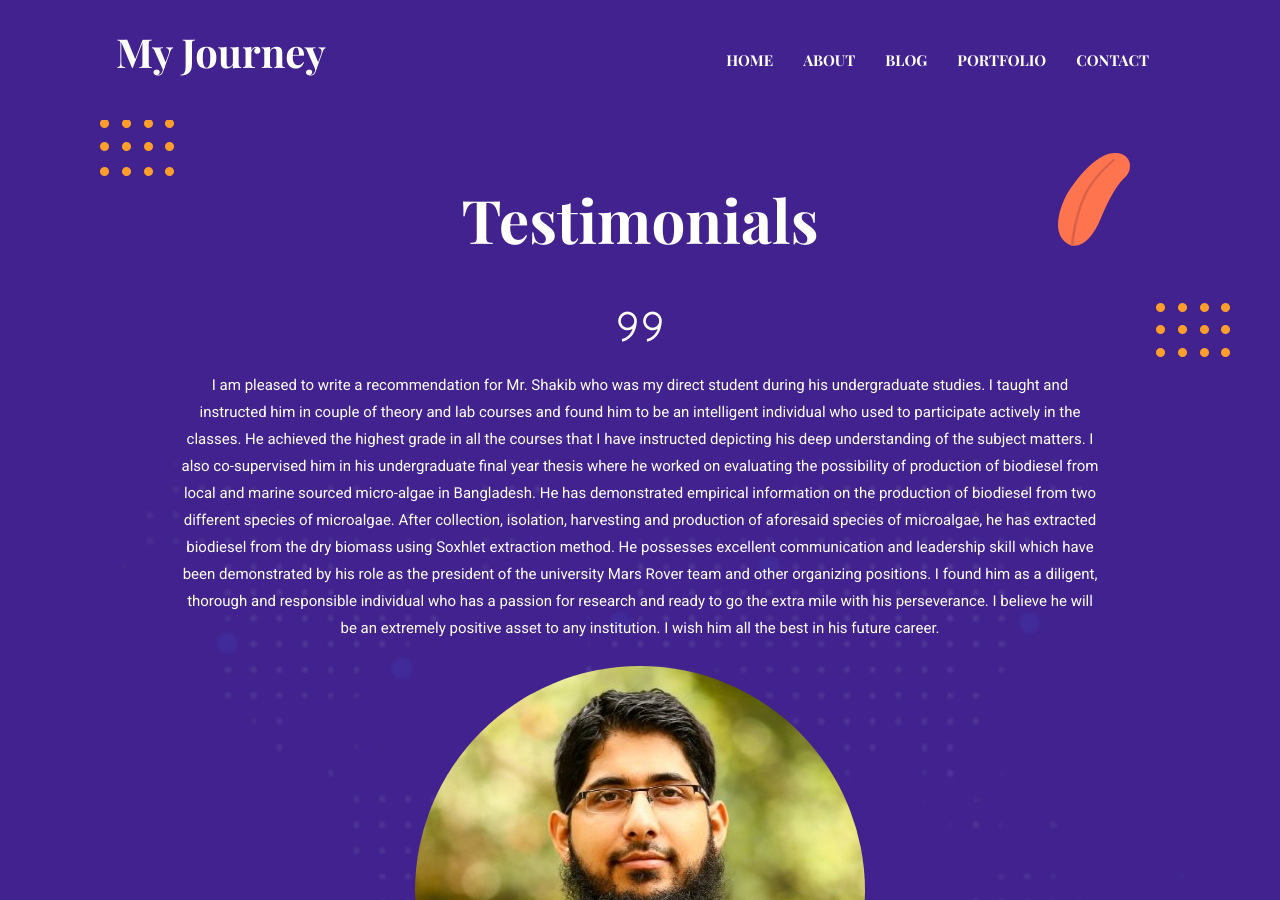
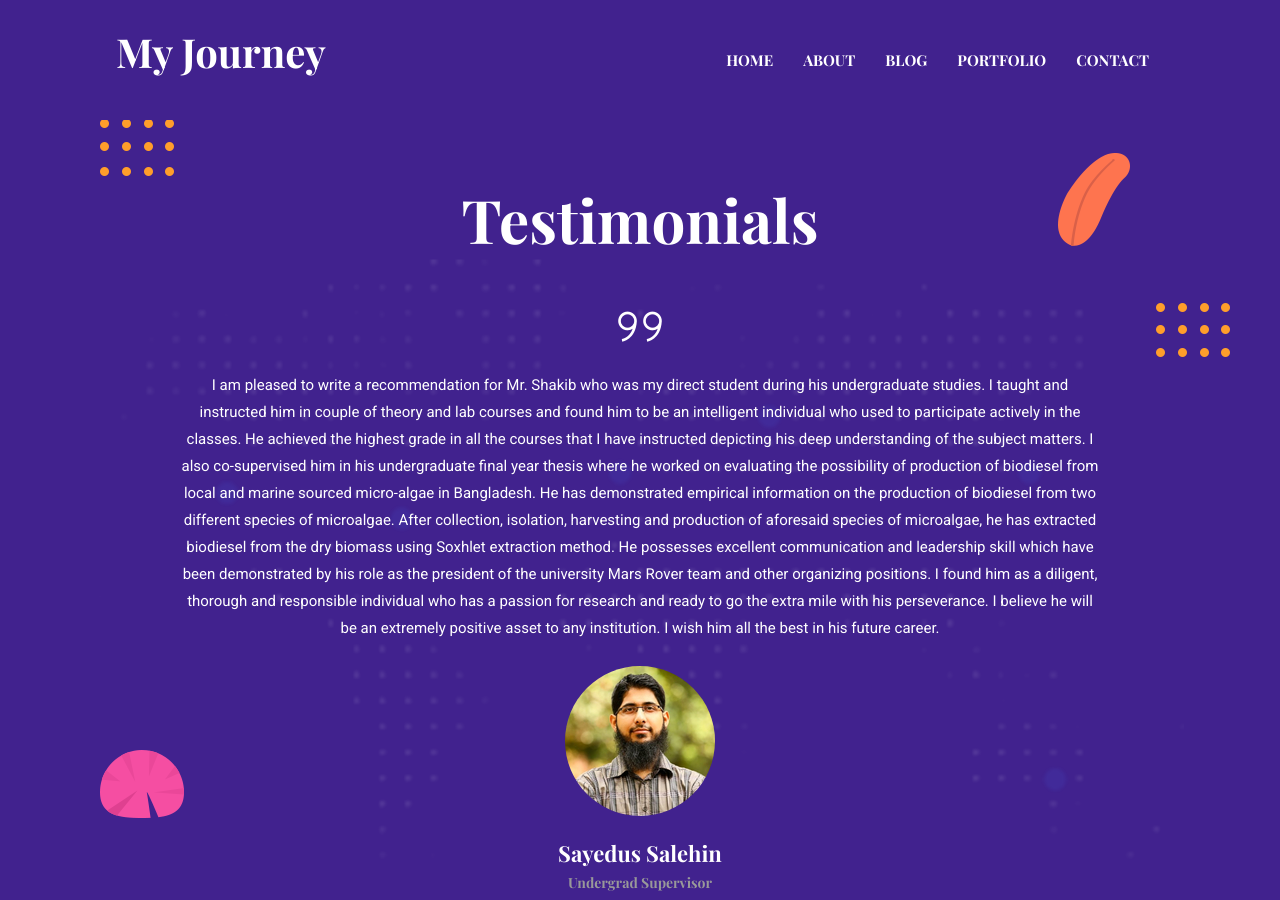
Before and after one commit to shakib1490/shakib1490.github.io, a Jekyll site: the page built from index.html, in a window 1280 px wide and 900 px high, scrolled down 4792 px. Built offline with Jekyll 4.4.1, drawn with Linux system fonts in a browser that asks for light colours.

Commit message:
Update settings.yml

```diff
--- a/_data/settings.yml
+++ b/_data/settings.yml
@@ -242,7 +242,7 @@ portfolio-items:
 
 testimonial-items:
   - name: "Sayedus Salehin"
-    image: "assets/images/testimonial/1534586959310.jpg"
+    image: "assets/images/testimonial/Salehin.jpg"
     designation : "Undergrad Supervisor"
     content : "I am pleased to write a recommendation for Mr. Shakib who was my direct student during his undergraduate studies. I taught and instructed him in couple of theory and lab courses and found him to be an intelligent individual who used to participate actively in the classes. He achieved the highest grade in all the courses that I have instructed depicting his deep understanding of the subject matters.
 
```
